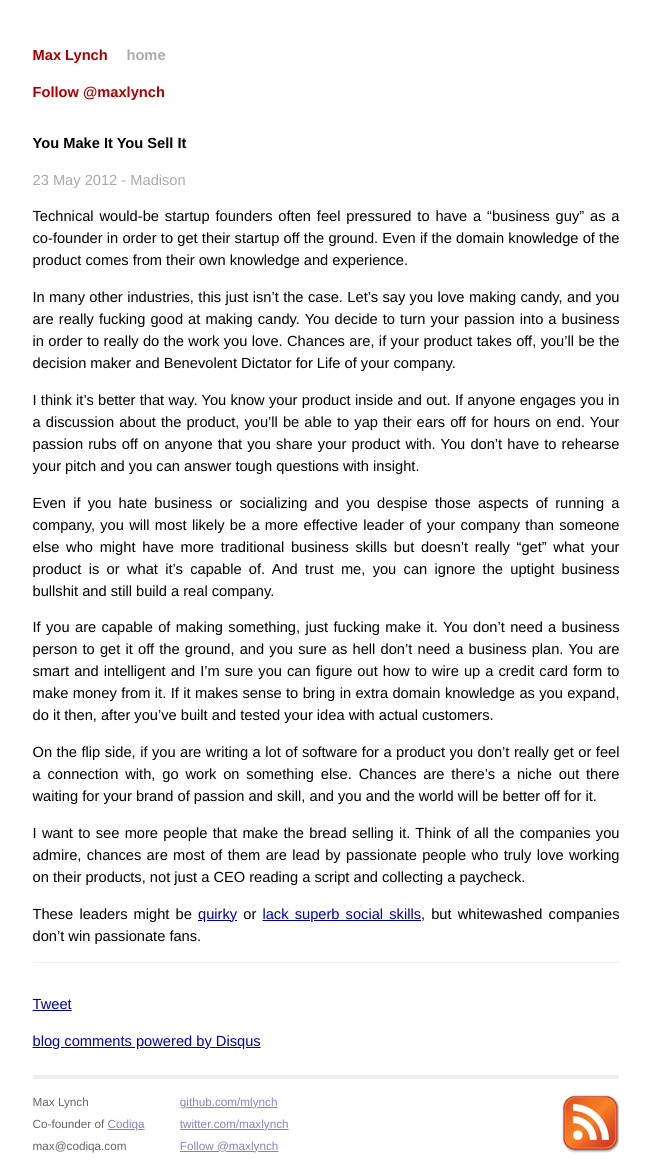
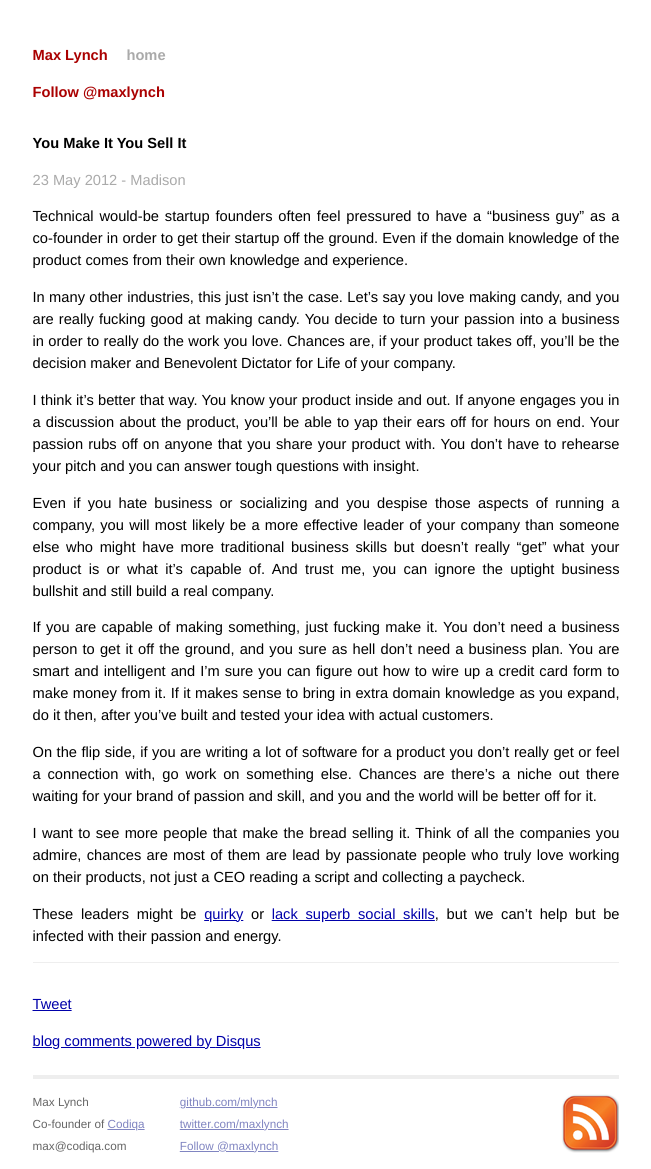
Before and after one commit to mlynch/mlynch.github.com, a Jekyll site: the page built from _posts/2012-05-23-you-make-it-you-sell-it.markdown, in a window 1280 px wide. Shown: the whole page, without its empty margins (314-965 px from the left). Built offline with Jekyll 4.4.1, drawn with Linux system fonts in a browser that asks for light colours; Markdown is read by kramdown in place of the engine named in the settings; comment, search, counter and statistics services are not loaded.

Commit message:
Tweaked ending

```diff
--- a/_posts/2012-05-23-you-make-it-you-sell-it.markdown
+++ b/_posts/2012-05-23-you-make-it-you-sell-it.markdown
@@ -28,4 +28,4 @@ On the flip side, if you are writing a lot of software for a product you don't r
 
 I want to see more people that make the bread selling it. Think of all the companies you admire, chances are most of them are lead by passionate people who truly love working on their products, not just a CEO reading a script and collecting a paycheck.
 
-These leaders might be [quirky](http://en.wikipedia.org/wiki/Elon_Musk) or [lack superb social skills](http://en.wikipedia.org/wiki/Larry_Page), but whitewashed companies don't win passionate fans.
+These leaders might be [quirky](http://en.wikipedia.org/wiki/Elon_Musk) or [lack superb social skills](http://en.wikipedia.org/wiki/Larry_Page), but we can't help but be infected with their passion and energy.
```
